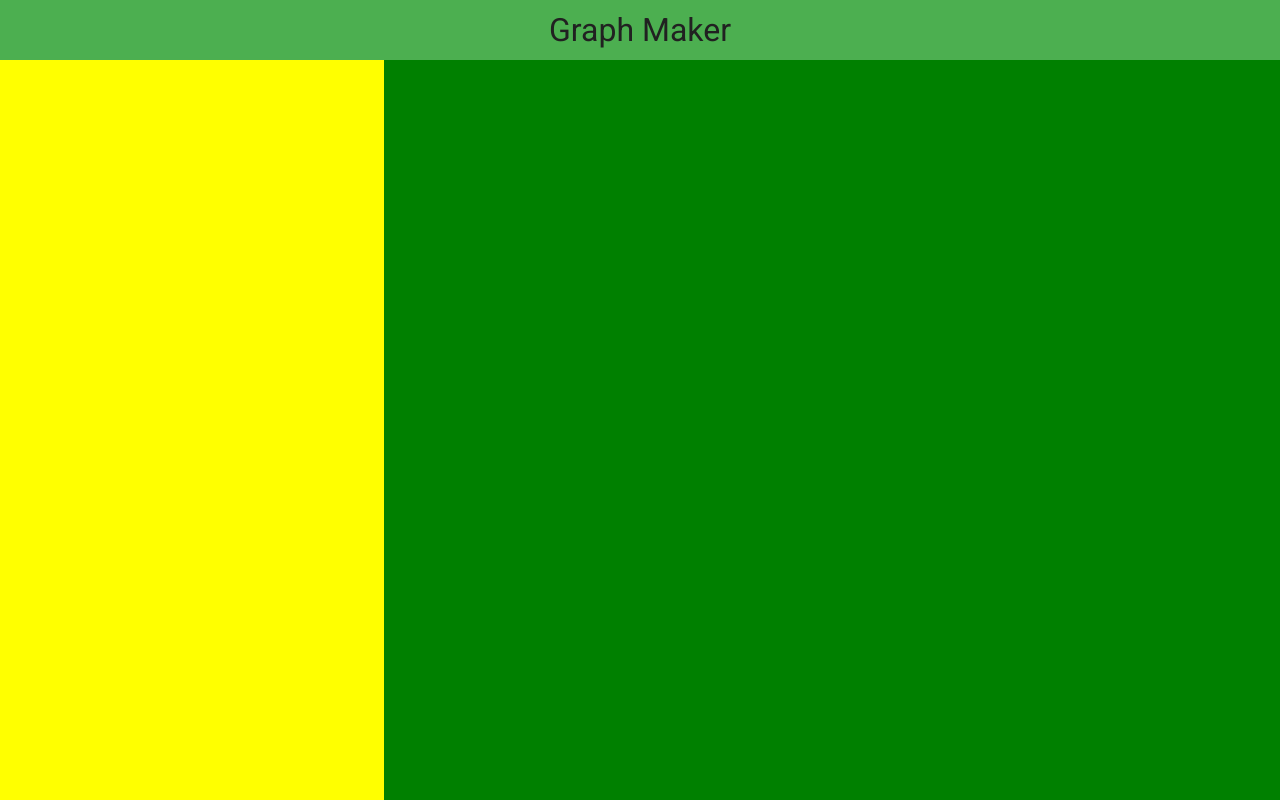
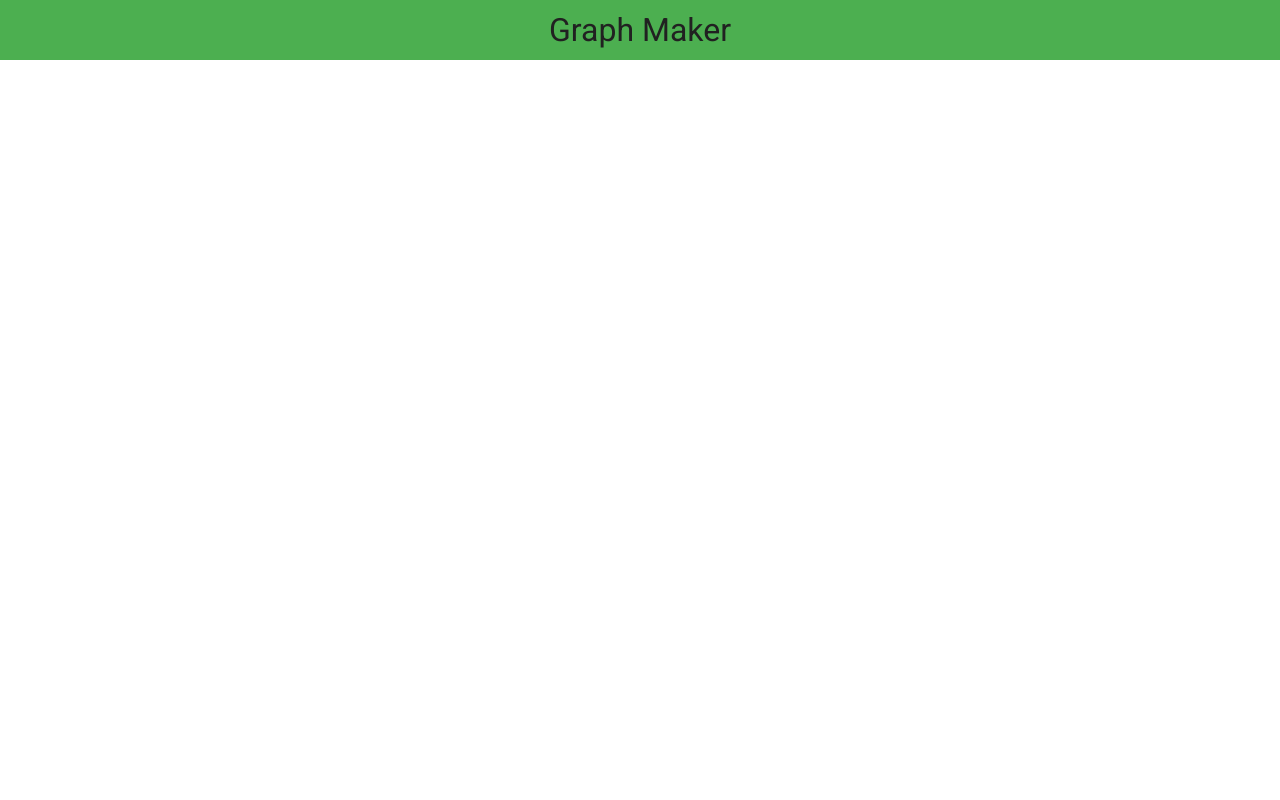
Before and after one commit to nicolasraube/graph-maker, a plain HTML site: page src/index.html in a window 1280 px wide. Drawn offline with Linux system fonts and the light colour scheme.

Commit message:
removed color

```diff
--- a/src/style.css
+++ b/src/style.css
@@ -22,14 +22,12 @@ main {
 }
 
 #settings {
-  background:yellow;
   float:left;
   width:30%;
   height:100%;
 }
 
 #canvas {
-  background:green;
   float:right;
   width:70%;
   height:100%;
```
